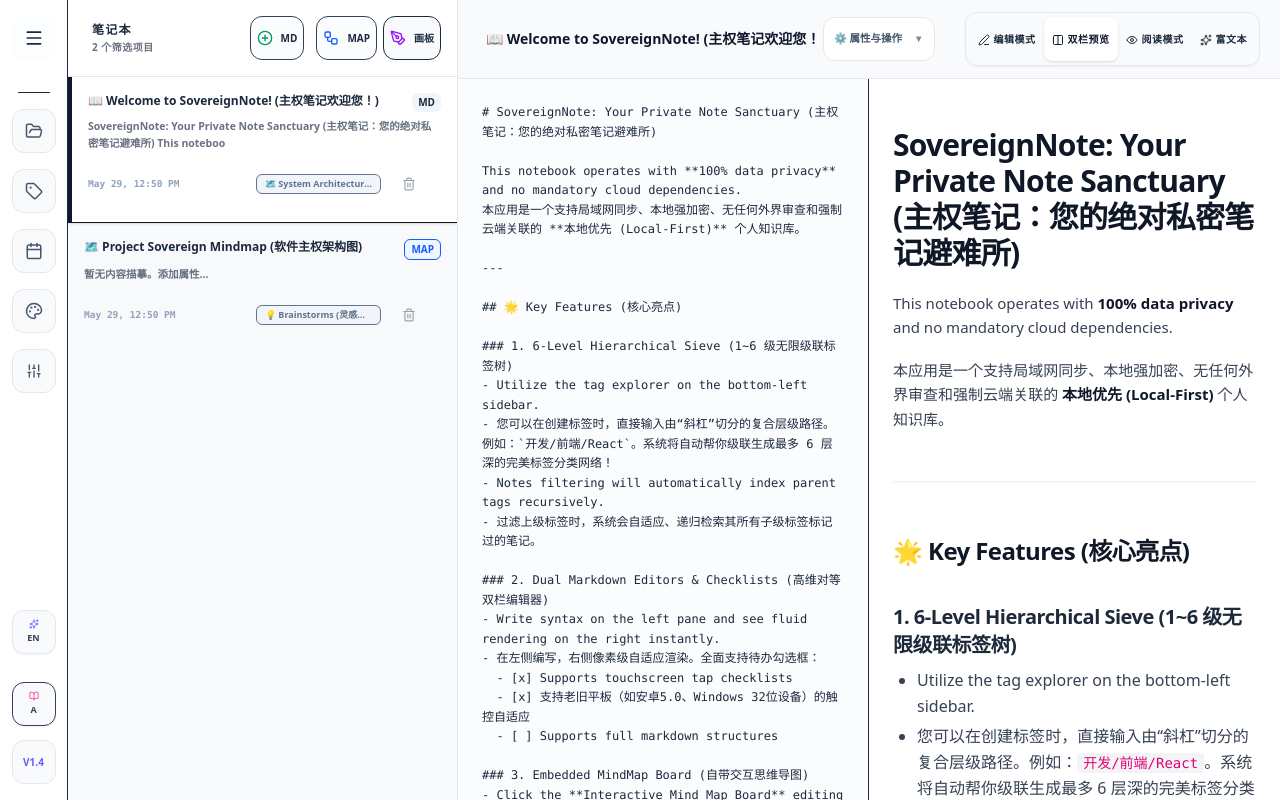
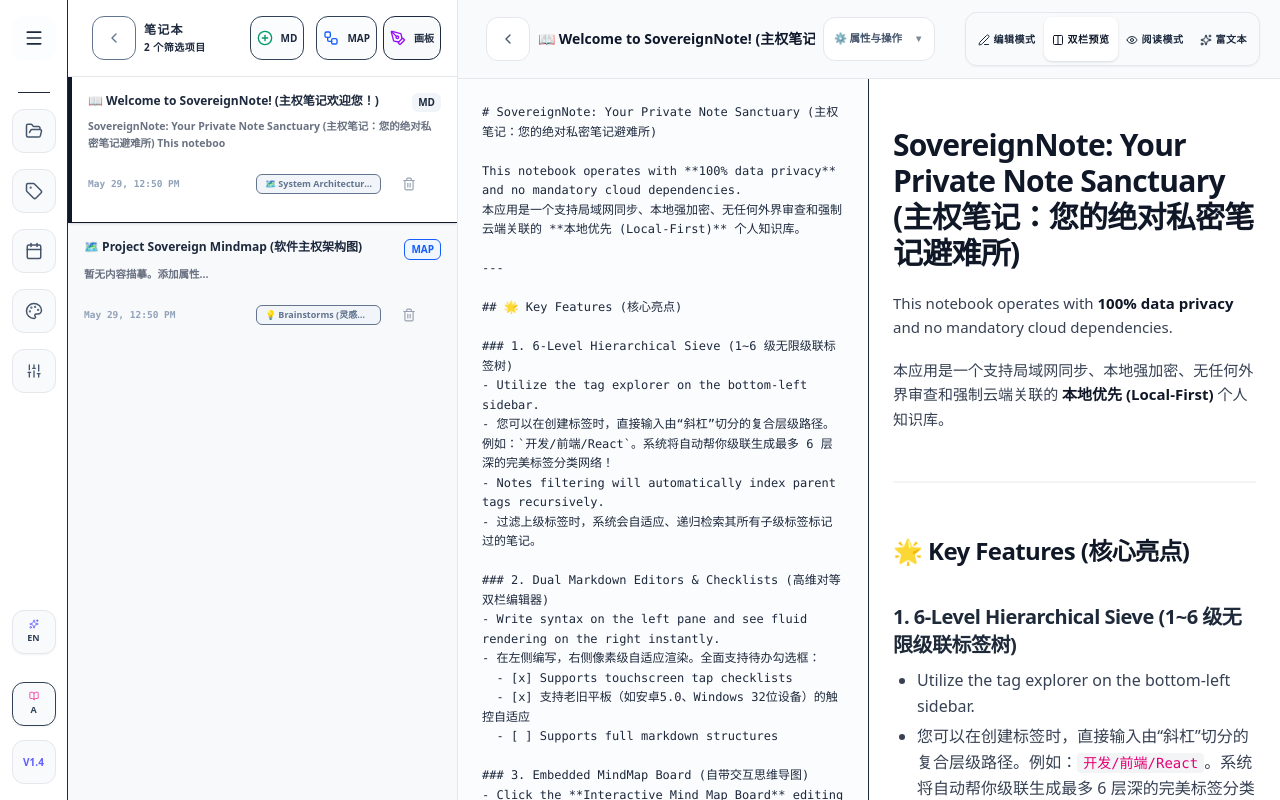
Before and after one commit to oudanobu/Sovereign_Notes, a React (Vite) app: page / in a window 1280 px wide. Both pictures are taken after a click on the button 33 px from the left and 38 px from the top of the page. Built offline with nearby package versions, Linux system fonts and the light colour scheme; what css-vars-ponyfill would draw is missing.

Commit message:
feat: add collapsible note list and update release config
Implement a toggleable note list panel with persistent state and standardize Windows portable build artifact naming.

```diff
--- a/src/App.tsx
+++ b/src/App.tsx
@@ -24,7 +24,9 @@
   X,
   FolderOpen,
   Tag as TagIcon,
-  Palette
+  Palette,
+  ChevronLeft,
+  ChevronRight
 } from 'lucide-react';
 import { Note, Tag, Folder, MindMapData, CalendarEvent } from './types';
 import { openDB, getNotes, getTags, getFolders, saveNote, saveTag, saveFolder, bulkInsertNotes, bulkInsertTags, bulkInsertFolders, getEvents, saveEvent } from './db';
@@ -102,6 +104,16 @@
   const [isSidebarCollapsed, setIsSidebarCollapsed] = useState<boolean>(() => {
     return localStorage.getItem('sovereign_sidebar_collapsed') === 'true';
   });
+
+  const [isNoteListCollapsed, setIsNoteListCollapsed] = useState<boolean>(() => {
+    return localStorage.getItem('sovereign_notelist_collapsed') === 'true';
+  });
+
+  const handleToggleNoteList = () => {
+    const nextVal = !isNoteListCollapsed;
+    setIsNoteListCollapsed(nextVal);
+    localStorage.setItem('sovereign_notelist_collapsed', String(nextVal));
+  };
 
   const [activeSidebarTab, setActiveSidebarTab] = useState<'folders' | 'tags' | 'calendar'>(() => {
     return (localStorage.getItem('sovereign_active_sidebar_tab') as 'folders' | 'tags' | 'calendar') || 'folders';
@@ -1050,21 +1062,30 @@
       {mainView === 'notes' ? (
         <>
           {/* 2. CENTER LIST BLOCK */}
-          <section className={`w-full lg:w-[390px] border-r border-gray-200 bg-slate-50/50 flex flex-col h-full flex-shrink-0 ${
+          <section className={`transition-all duration-300 ease-in-out border-r border-gray-200 bg-slate-50/50 flex flex-col h-full flex-shrink-0 ${
             activePanel === 'list' ? 'flex' : 'hidden lg:flex'
+          } ${
+            isNoteListCollapsed ? 'lg:w-0 lg:border-r-0 overflow-hidden' : 'w-full lg:w-[390px]'
           }`}>
-        <div className="px-4 py-4 border-b border-gray-200 flex justify-between items-center bg-white">
+        <div className="px-4 py-4 border-b border-gray-200 flex justify-between items-center bg-white flex-shrink-0">
           <div className="flex items-center space-x-2">
             <button
               {...bindTouchTap(() => setActivePanel('sidebar'))}
-              className="lg:hidden p-2 text-slate-700 bg-slate-50/85 hover:text-slate-950 hover:bg-slate-100 border border-gray-200 rounded-xl transition cursor-pointer min-h-[38px] flex items-center justify-center font-bold text-xs"
+              className="lg:hidden p-2 text-slate-700 bg-slate-50/85 hover:text-slate-955 hover:bg-slate-100 border border-gray-200 rounded-xl transition cursor-pointer min-h-[38px] flex items-center justify-center font-bold text-xs"
               title={t('backToFilters')}
             >
               <span>{t('backToFilters')}</span>
             </button>
-            <div>
-              <h2 className="text-xs font-black uppercase tracking-widest text-slate-450">{t('notebooks')}</h2>
-              <p className="text-[10px] text-gray-500 font-extrabold uppercase mt-0.5 tracking-wider">{filteredNotesList.length} {t('filteredItems')}</p>
+            <button
+              {...bindTouchTap(handleToggleNoteList)}
+              className="hidden lg:flex p-1.5 hover:bg-slate-100 text-slate-500 hover:text-slate-850 rounded-xl transition cursor-pointer min-h-[30px] min-w-[30px] items-center justify-center border border-gray-150"
+              title={lang === 'zh' ? '收起笔记本列表' : 'Collapse notebook pane'}
+            >
+              <ChevronLeft className="w-4 h-4" />
+            </button>
+            <div className="min-w-0">
+              <h2 className="text-xs font-black uppercase tracking-widest text-slate-450 truncate">{t('notebooks')}</h2>
+              <p className="text-[10px] text-gray-550 font-extrabold uppercase mt-0.5 tracking-wider truncate">{filteredNotesList.length} {t('filteredItems')}</p>
             </div>
           </div>
 
@@ -1241,6 +1262,22 @@
                       title={t('backToList')}
                     >
                       <span>{t('backToList')}</span>
+                    </button>
+
+                    {/* PC Note List Collapse/Uncollapse Switch Button */}
+                    <button
+                      {...bindTouchTap(handleToggleNoteList)}
+                      className="hidden lg:flex px-2.5 py-1.5 text-slate-700 bg-white border border-gray-200 hover:text-slate-955 hover:bg-slate-100 rounded-xl transition cursor-pointer min-h-[36px] items-center justify-center font-extrabold text-[11px] space-x-1.5 flex-shrink-0"
+                      title={isNoteListCollapsed ? (lang === 'zh' ? '展开笔记本列表' : 'Expand note list') : (lang === 'zh' ? '收起笔记本列表' : 'Collapse note list')}
+                    >
+                      {isNoteListCollapsed ? (
+                        <>
+                          <ChevronRight className="w-4 h-4 text-indigo-600 animate-pulse" />
+                          <span className="text-indigo-600 text-[10px] uppercase font-black tracking-wider">{lang === 'zh' ? '📁 展开笔记本' : '📁 Open Notebooks'}</span>
+                        </>
+                      ) : (
+                        <ChevronLeft className="w-4 h-4 text-slate-600" />
+                      )}
                     </button>
                     <input
                       type="text"
```
